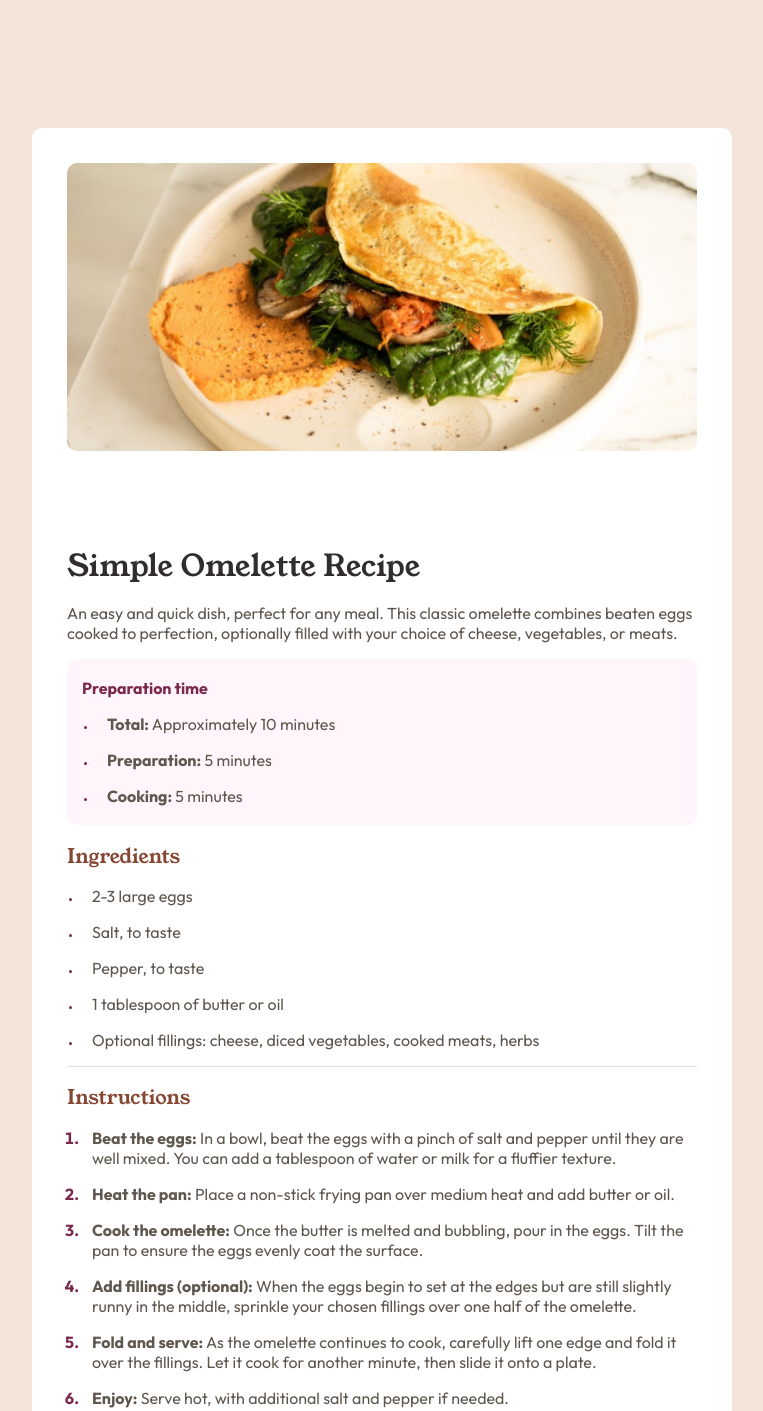
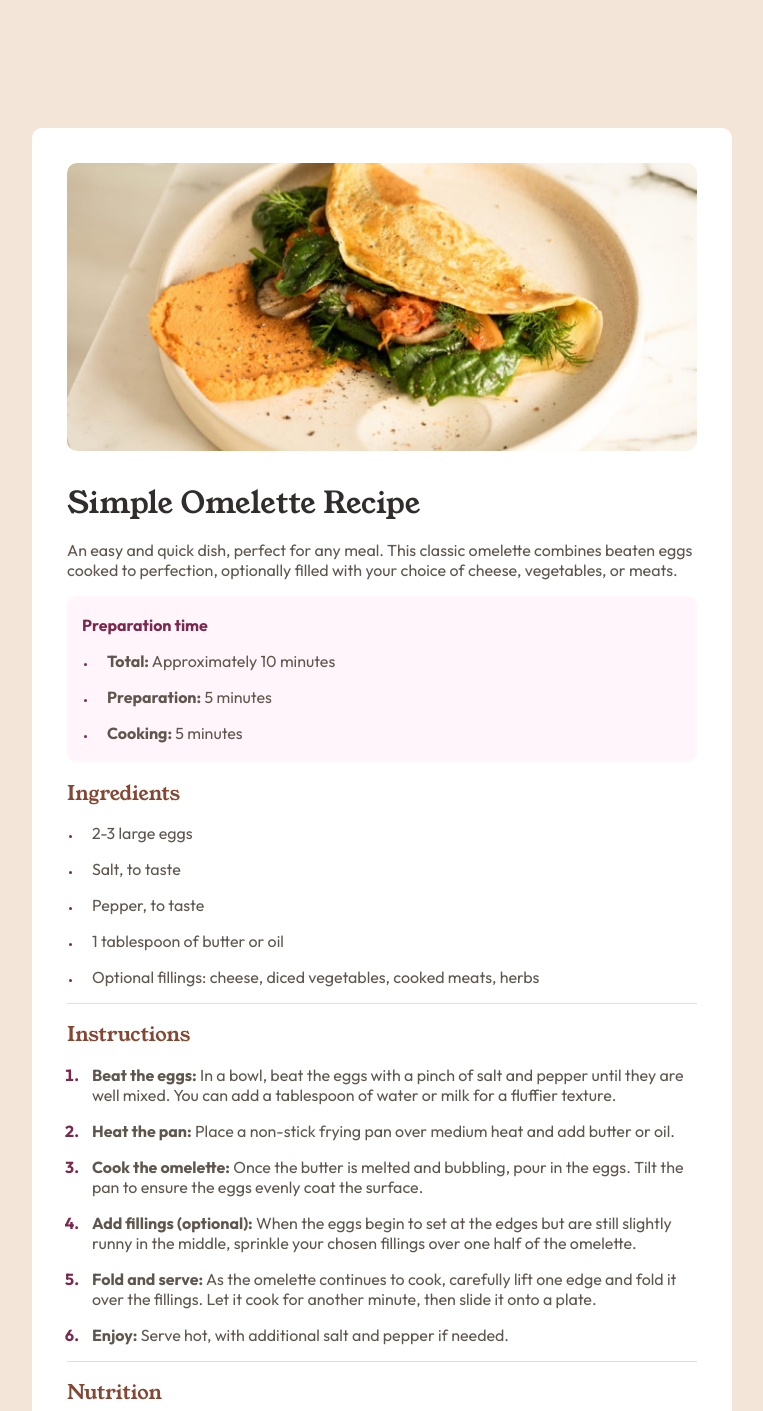
Before and after one commit to Nyynca/Recipe-page, a plain HTML site: page index.html in a window 1280 px wide. Shown: the top 1411 px of the page, without its empty margins (258-1021 px from the left). Drawn offline with Linux system fonts and the light colour scheme.

Commit message:
Update style.css

```diff
--- a/style.css
+++ b/style.css
@@ -44,6 +44,7 @@ main{
 
 #image{
     padding: 5%;
+    padding-bottom: 1%;
 }
 img{
     width: 100%;
@@ -52,6 +53,7 @@ img{
 
 section{
     padding: 5%;
+    padding-top: 0;
 }
 
 h1{
```
